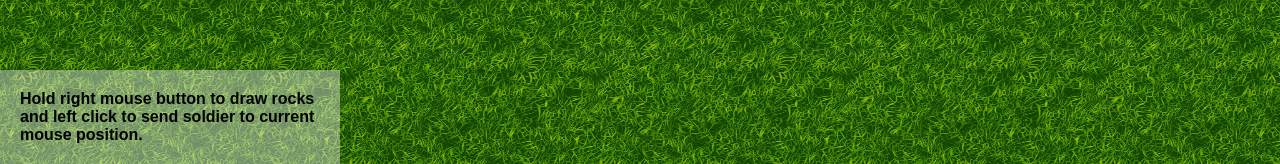
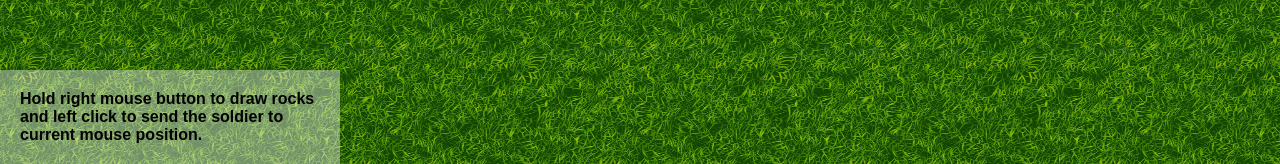
Before and after one commit to ayhandorman/Soldier, a website: page index.html in a window 1280 px wide. Shown: the part 636-800 px from the top of the page. Drawn offline with Linux system fonts and the light colour scheme; animation ran at ten frames a second.

Commit message:
Fixed information text.

```diff
--- a/index.html
+++ b/index.html
@@ -2,7 +2,7 @@
 	<body style="margin:0">
 		<canvas></canvas>
 		<div style="position:absolute;left:0;bottom:0;width:300px;background:rgba(255,255,255,.4);padding:20px;font:16px arial;font-weight:700">
-			Hold right mouse button to draw rocks and left click to send soldier to current mouse position.
+			Hold right mouse button to draw rocks and left click to send the soldier to current mouse position.
 		</div>
 		<script src="./src/index.js"></script>
 	</body>
```
